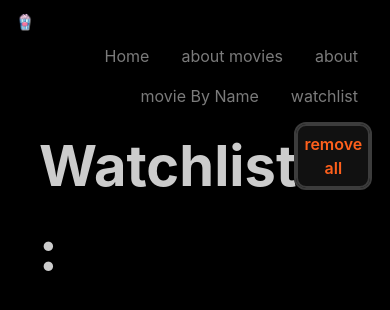
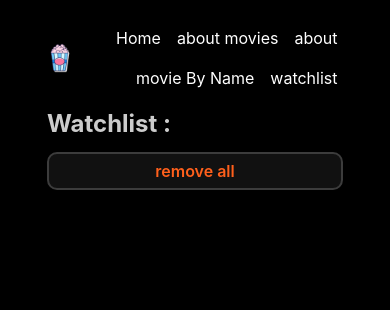
Before and after one commit to sunnyAonep/Movie-Wiki, a plain HTML site: page html/favorit.html in a window 390 px wide. Drawn offline with nearby package versions, Linux system fonts and the light colour scheme.

Commit message:
fixing style and js bugs

```diff
--- a/css/MoviesByStyle.css
+++ b/css/MoviesByStyle.css
@@ -121,52 +121,65 @@ animation: myAnim 0.1s ease 0s 1 normal forwards;
 .dropdown:hover .infobtn {background-color: #848484;}
 
 .navbar {
-  position: relative;
+  position: sticky;
+  border-radius: 10px;
+  width: 90%;
+  top: 0;
+  left: 0;
+  right: 0;
   display: flex;
-  width: 100%;
-  -ms-flex-align: center;
-  align-items: center;
-  -ms-flex-pack: justify;
+  justify-content: space-between; /* Adjusted */
   padding: 0.5rem 1rem;
   z-index: 1000;
+  background: rgba(0, 0, 0, 0.8);
+
 }
+.navbar > ul  li {
+font-size: 15px;
+}
+.navbar-brand {
+  width: 5%;
+}
+
 .nav-link {
   display: block;
   padding: 0.5rem 1rem;
+  color: #fff;
 }
+
 a {
-  color: rgb(123, 123, 123);
   text-decoration: none;
-  background-color: transparent;
 }
 
 a:hover {
-  color: #f7f7f7;
-  text-transform:capitalize;
   text-decoration: underline;
-  text-shadow: 1px 1px 2px rgb(255, 255, 255), 0 0 1em blue
+  text-shadow: 1px 1px 2px rgb(255, 255, 255), 0 0 1em blue;
 }
+
 .nav-link:focus, .nav-link:hover {
   text-decoration: none;
 }
-.nav-item{
+
+.nav-item {
   width: max-content;
   position: relative;
   cursor: pointer;
 }
-.nav-item::after{
+
+.nav-item::after {
   content: "";
   position: absolute;
   bottom: -5px;
   height: 4px;
   width: 100%;
   left: 0;
-  background-color: rgb(128, 128, 128);
+  background-color: #f99158;
   transition: 0.5s;
   transition-timing-function: ease;
   transform: scaleX(0);
 }
-.nav-item:hover::after{
+
+.nav-item:hover::after {
   transform: scaleX(1);
 }
 
@@ -181,7 +194,7 @@ a:hover {
 ul{
   margin: 20px 30px;
 }
-ul li{
+.pagination > ul li{
   display: inline-block;
   margin: 0 10px;
   width: 45px;
@@ -223,30 +236,36 @@ ul li.active{
   margin-left: 15px;
   transform: rotate(180deg);
 }
-.navbar-brand{
-  width: 5%;
+
+@media (max-width: 767px) {
+  .navbar {
+    position: sticky;
+    border-radius: 10px;
+    width: 90%;
+    top: 0;
+    left: 0;
+    right: 0;
+    display: flex;
+    justify-content: space-between;
+    padding: 0.5rem 1rem;
+    z-index: 1000;
+    background: rgba(0, 0, 0, 0.8);
+    flex-wrap: nowrap;
 }
 
-@media (max-width: 767px) {
-  .navbar-brand {
-      width: 10%;
-  }
+.navbar-brand {
+    width: 10%;
+}
 
-  .nav-link {
-      padding: 0.5rem;
-  }
-  .navbar {
-    display: flex;
-    align-items: center;
-    flex-wrap: nowrap;
-    flex-direction: row;
+.nav-link {
+    padding: 0.5rem;
 }
   ul {
       margin: 0;
       padding: 0;
   }
 
-  ul li {
+ .pagination > ul li {
       display: inline-block;
       margin: 0 5px;
       width: 30px;
--- a/css/aboutPageStyle.css
+++ b/css/aboutPageStyle.css
@@ -3,7 +3,7 @@ body {
     padding: 0;
     background-color: #4d4d4d;
     opacity: 0.8;
-    color: #000000;
+    color: #e3e3e3;
     display: flex;
     align-items: center;
     flex-direction: column;
@@ -13,77 +13,122 @@ body {
 #imgAndTitle > #luffyh1 {
     position: relative;
     font-size: 15rem;
-    margin-bottom: 20px;
-
+    margin-bottom: 10px;
+    text-align: center;
 }
 
 #imgAndTitle > #luffyh1 > #luffyImg {
     position: absolute;
-    width: 70%;
-    padding-left: 25%;
+    left: 30%;
+    transform: translate(-50%, -50%);
+    width: 40%;
     animation: luffy 2s ease 0s 1 normal forwards;
 }
 
 span {
-    width: 40%;
-    font-size: 15px;
-    color: #e3e3e3;
-    position: relative;
-    display: flex;
+    width: 80%;
+    font-size: 20px;
     text-align: center;
     margin-top: 20px;
 }
+
 .navbar {
-    position: relative;
+    position: sticky;
+    border-radius: 10px;
+    width: 90%;
+    top: 0;
+    left: 0;
+    right: 0;
     display: flex;
-    width: 100%;
-    -ms-flex-align: center;
-    align-items: center;
-    -ms-flex-pack: justify;
+    justify-content: space-between; /* Adjusted */
     padding: 0.5rem 1rem;
     z-index: 1000;
+    background: rgba(0, 0, 0, 0.8);
 }
+
+.navbar-brand {
+    width: 5%;
+}
+
 .nav-link {
     display: block;
     padding: 0.5rem 1rem;
+    color: #fff;
 }
+
 a {
-    color: rgb(123, 123, 123);
     text-decoration: none;
-    background-color: transparent;
 }
 
 a:hover {
-    color: #f7f7f7;
-    text-transform:capitalize;
     text-decoration: underline;
-    text-shadow: 1px 1px 2px rgb(255, 255, 255), 0 0 1em blue
+    text-shadow: 1px 1px 2px rgb(255, 255, 255), 0 0 1em blue;
 }
+
 .nav-link:focus, .nav-link:hover {
     text-decoration: none;
 }
-.nav-item{
+
+.nav-item {
     width: max-content;
     position: relative;
     cursor: pointer;
 }
-.nav-item::after{
+
+.nav-item::after {
     content: "";
     position: absolute;
     bottom: -5px;
     height: 4px;
     width: 100%;
     left: 0;
-    background-color: rgb(128, 128, 128);
+    background-color: #f99158;
     transition: 0.5s;
     transition-timing-function: ease;
     transform: scaleX(0);
 }
-.nav-item:hover::after{
+
+.nav-item:hover::after {
     transform: scaleX(1);
 }
-.navbar-brand{
-    width: 5%;
+
+@media (max-width: 768px) {
+    #imgAndTitle > #luffyh1 {
+        font-size: 5rem;
+    }
+
+    span {
+        width: 85%;
+    }
+
+    #imgAndTitle > #luffyh1 > #luffyImg {
+        position: absolute;
+        left: 25%;
+        width: 50%;
+        transform: translate(-50%, -50%);
+        animation: luffy 2s ease 0s 1 normal forwards;
+    }
+    .navbar {
+        position: sticky;
+        border-radius: 10px;
+        width: 90%;
+        top: 0;
+        left: 0;
+        right: 0;
+        display: flex;
+        justify-content: space-between;
+        padding: 0.5rem 1rem;
+        z-index: 1000;
+        background: rgba(0, 0, 0, 0.8);
+        flex-wrap: nowrap;
+    }
+    .navbar-brand {
+        width: 10%;
+    }
+
+    .nav-link {
+        padding: 0.5rem;
+    }
 }
 
 @keyframes luffy {
--- a/css/singelMovieStyle.css
+++ b/css/singelMovieStyle.css
@@ -123,11 +123,14 @@ button:hover {
 }
 
 .navbar {
-    position: fixed;
+    position: sticky;
+    border-radius: 10px;
+    width: 90%;
     top: 0;
-    left: 0;
+    left: 5%;
     right: 0;
     display: flex;
+    justify-content: space-between; /* Adjusted */
     padding: 0.5rem 1rem;
     z-index: 1000;
     background: rgba(0, 0, 0, 0.8);
@@ -178,8 +181,7 @@ a:hover {
 .nav-item:hover::after {
     transform: scaleX(1);
 }
-
-@media (max-width: 768px) {
+@media (max-width: 800px) {
     #release_date_and_time {
         width: 100%;
     }
@@ -187,4 +189,25 @@ a:hover {
     #actorsTitle {
         width: 100%;
     }
+
+    .navbar {
+        position: sticky;
+        border-radius: 10px;
+        width: 90%;
+        top: 0;
+        right: 0;
+        display: flex;
+        justify-content: space-between;
+        padding: 0.5rem 1rem;
+        z-index: 1000;
+        background: rgba(0, 0, 0, 0.8);
+        flex-wrap: nowrap;
+    }
+    .navbar-brand {
+        width: 10%;
+    }
+
+    .nav-link {
+        padding: 0.5rem;
+    }
 }
--- a/css/style.css
+++ b/css/style.css
@@ -188,29 +188,6 @@ a:hover {
     gap: 10px;
 
 }
-.nav-item{
-    width: max-content;
-    position: relative;
-    cursor: pointer;
-}
-.nav-item::after{
-    content: "";
-    position: absolute;
-    bottom: -5px;
-    height: 4px;
-    width: 100%;
-    left: 0;
-    background-color: rgb(128, 128, 128);
-    transition: 0.5s;
-    transition-timing-function: ease;
-    transform: scaleX(0);
-}
-.nav-item:hover::after{
-    transform: scaleX(1);
-}
-.navbar-brand{
-    width: 5%;
-}
 
 @media (max-width: 800px) {
 
--- a/css/watchlistStyle.css
+++ b/css/watchlistStyle.css
@@ -1,108 +1,157 @@
-body{
+
+body {
   margin: 0;
   background: #000;
+  color: #ccc;
 }
-#titlePage{
+
+#allPage {
+  position: relative;
+  display: flex;
+  flex-direction: column;
+  align-items: center;
+  padding: 10px;
+}
+
+#titlePage {
   display: flex;
   justify-content: space-between;
+  align-items: center;
   height: 10vh;
   width: 80%;
   line-break: strict;
 }
-#allPage{
-  position: relative;
-  display: flex;
-  flex-direction: column;
-  align-items: center;
-}
-#titlePage>button{
-  border-radius: 10px ;
+
+#titlePage > button {
+  border-radius: 10px;
   height: 4rem;
   width: 10rem;
   color: #ff601c;
   border: 2px solid #3c3c3c;
   font-weight: 600;
-  transition: border .2s;
-  background: hsla(0,0%,8%,.87);
-  outline: 2px solid #3c3c3c;
-  transition:all 0.5s ease 0s;
+  transition: all 0.5s ease;
+  background: hsla(0, 0%, 8%, 0.87);
 }
-#titlePage>button:hover{
+
+#titlePage > button:hover {
   outline: 3px solid #ff601c;
   height: 4.5rem;
   width: 10.5rem;
 }
-#titlePage > p{
-  font-size: 56px;
+
+#titlePage > p {
+  font-size: 2rem;
   font-weight: 700;
-  color: #ccc;
+  margin-bottom: 0;
 }
+
 #userWatchlist {
   display: grid;
-  grid-template-columns: repeat(3, 1fr);
+  grid-template-columns: repeat(auto-fit, minmax(250px, 1fr));
   gap: 20px;
   text-align: center;
   margin-bottom: 20px;
 }
-  #posterImg{
-    height: fit-content;
-    max-width: 100%;
-    height: auto;
+
+.card {
+  background-color: #514f4f;
+  width: 100%;
   border-radius: 10px;
+  overflow: hidden;
+  box-shadow: 0px 4px 8px rgba(0, 0, 0, 0.1);
 }
 
-.card{
-  background-color: #514f4f;
-  width: 90%;
+.card img {
+  width: 100%;
+  height: auto;
+  border-top-left-radius: 10px;
+  border-top-right-radius: 10px;
+}
+
+.card-content {
+  padding: 1rem;
+}
+
+.card h1 {
+  font-size: 1.5rem;
+  margin-bottom: 0.5rem;
+  color: #fff;
+}
+
+.card p {
+  font-size: 1rem;
+  color: #d0d0d0;
+  margin: 0;
+}
+
+.anotherAnim:hover {
+  animation: myAnim 2s ease 1 normal forwards;
+}
+
+.navbar {
+  position: sticky;
   border-radius: 10px;
-  color: #ccc;
-  animation: bouncing 2s ease 0s 1 normal forwards;
-}
-.underTitleCard{
-  position: relative;
+  width: 80%;
+  top: 0;
   left: 10%;
-  width: 80%;
+  right: 10%;
   display: flex;
   justify-content: space-between;
-  color: #d0d0d0;
-  font-size: 14px;
+  padding: 1rem;
+  z-index: 1000;
+  background: rgba(0, 0, 0, 0.8);
+  box-shadow: 0px 2px 5px rgba(0, 0, 0, 0.2);
 }
-.title{
-  font-size: 40px;
+
+.navbar-brand {
+  width: 5%;
 }
-.navbar {
-    position: relative;
-    display: flex;
-    width: 100%;
-    -ms-flex-align: center;
-    align-items: center;
-    -ms-flex-pack: justify;
-    padding: 0.5rem 1rem;
-    z-index: 1000;
-}
-.anotherAnim:hover{
-  animation: myAnim 2s ease 0s 1 normal forwards;
 
-}
 .nav-link {
   display: block;
   padding: 0.5rem 1rem;
+  color: #fff;
+  transition: color 0.3s ease;
 }
+
 a {
-    color: rgb(123, 123, 123);
   text-decoration: none;
-    background-color: transparent;
+  color: #fff;
 }
 
 a:hover {
-    color: #f7f7f7;
-    text-transform:capitalize;
   text-decoration: underline;
-    text-shadow: 1px 1px 2px rgb(255, 255, 255), 0 0 1em blue
+  text-shadow: 1px 1px 2px rgb(255, 255, 255), 0 0 1em blue;
+  color: #f99158;
 }
+
 .nav-link:focus, .nav-link:hover {
   text-decoration: none;
 }
+
+.nav-item {
+  width: max-content;
+  position: relative;
+  cursor: pointer;
+}
+
+.nav-item::after {
+  content: "";
+  position: absolute;
+  bottom: -5px;
+  height: 4px;
+  width: 100%;
+  left: 0;
+  background-color: #f99158;
+  transition: 0.5s;
+  transition-timing-function: ease;
+  transform: scaleX(0);
+}
+
+.nav-item:hover::after {
+  transform: scaleX(1);
+}
+
 @keyframes myAnim {
   0% {
       transform: scale(1);
@@ -116,71 +165,45 @@ a:hover {
       transform: scale(1);
   }
 }
-@keyframes bouncing {
-	0% {
-		animation-timing-function: ease-in;
-		opacity: 1;
-		transform: translateY(-45px);
+@media (max-width: 600px) {
+#titlePage {
+    flex-direction: column;
+    align-items: flex-start;
 }
 
-	24% {
-		opacity: 1;
+#titlePage > button {
+    width: 100%;
+    margin-top: 10px;
 }
 
-	40% {
-		animation-timing-function: ease-in;
-		transform: translateY(-24px);
+#titlePage > p {
+    font-size: 1.5rem;
 }
 
-	65% {
-		animation-timing-function: ease-in;
-		transform: translateY(-12px);
+#userWatchlist {
+    grid-template-columns: repeat(1, 1fr);
 }
 
-	82% {
-		animation-timing-function: ease-in;
-		transform: translateY(-6px);
+.navbar {
+  position: sticky;
+  border-radius: 10px;
+  width: 90%;
+  top: 0;
+  left: 0;
+  right: 0;
+  display: flex;
+  justify-content: space-between;
+  padding: 0.5rem 1rem;
+  z-index: 1000;
+  background: rgba(0, 0, 0, 0.8);
+  flex-wrap: nowrap;
 }
 
-	93% {
-		animation-timing-function: ease-in;
-		transform: translateY(-4px);
+.navbar-brand {
+  width: 10%;
 }
 
-	25%,
-	55%,
-	75%,
-	87% {
-		animation-timing-function: ease-out;
-		transform: translateY(0px);
-	}
-
-	100% {
-		animation-timing-function: ease-out;
-		opacity: 1;
-		transform: translateY(0px);
+.nav-link {
+  padding: 0.5rem;
 }
 }
-.nav-item{
-  width: max-content;
-  position: relative;
-  cursor: pointer;
-}
-.nav-item::after{
-  content: "";
-  position: absolute;
-  bottom: -5px;
-  height: 4px;
-  width: 100%;
-  left: 0;
-  background-color: rgb(128, 128, 128);
-  transition: 0.5s;
-  transition-timing-function: ease;
-  transform: scaleX(0);
-}
-.nav-item:hover::after{
-  transform: scaleX(1);
-}
-.navbar-brand{
-  width: 5%;
-}
--- a/html/favorit.html
+++ b/html/favorit.html
@@ -6,28 +6,37 @@
     <meta name="viewport" content="width=device-width, initial-scale=1.0">
     <link rel="stylesheet" href="../css/watchlistStyle.css">
     <link rel="shortcut icon" href="../assenst/icons/popcorn.png" type="image/x-icon">
-    <title>watchlist</title>
+    <title>Watchlist</title>
 </head>
 <body>
     <div id="allPage">
         <nav class="navbar" id="myNav">
             <img class="navbar-brand" src="../assenst/icons/popcorn.png" alt="">
-        <ul class=" nav justify-content-end" id="myTab" role="tablist">
+            <ul class="nav justify-content-end" id="myTab" role="tablist">
                 <li class="nav-item">
-        <a class="nav-link " href="../html/index.html">Home</a></li>
+                    <a class="nav-link " href="../html/index.html">Home</a>
+                </li>
                 <li class="nav-item">
-        <a class="nav-link" href="../html/singleMovie.html">about movies</a></li>
+                    <a class="nav-link" href="../html/singleMovie.html">about movies</a>
+                </li>
                 <li class="nav-item">
-        <a class="nav-link" href="../html/about.html">about</a></li>
+                    <a class="nav-link" href="../html/about.html">about</a>
+                </li>
                 <li class="nav-item">
-        <a class="nav-link" href="../html/movieByName.html">movie By Name</a></li>
+                    <a class="nav-link" href="../html/movieByName.html">movie By Name</a>
+                </li>
                 <li class="nav-item">
-        <a class="nav-link" href="../html/favorit.html">watchlist</a></li>
-        </ul></nav>
-    <div id="titlePage"><p>Watchlist :</p><button id="removeBtn" onclick="ButtonRemove()">remove all</button></div>
+                    <a class="nav-link" href="../html/favorit.html">watchlist</a>
+                </li>
+            </ul>
+        </nav>
+        <div id="titlePage">
+            <p>Watchlist :</p><button id="removeBtn" onclick="ButtonRemove()">remove all</button>
+        </div>
         <br>
         <div id="userWatchlist">
-    </div></div>
+        </div>
+    </div>
     <script src="../javascript/favorit.js"></script>
 </body>
 </html>
```
Also changed, not shown: javascript/favorit.js (+26 -16 lines). Lines whose indentation alone changed are shown as unchanged.
